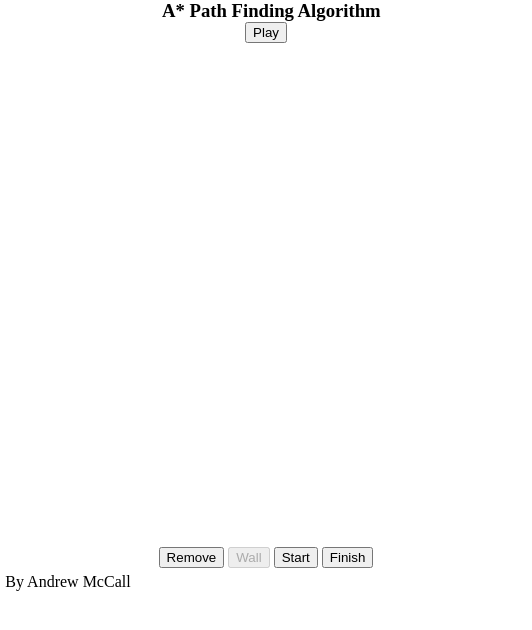
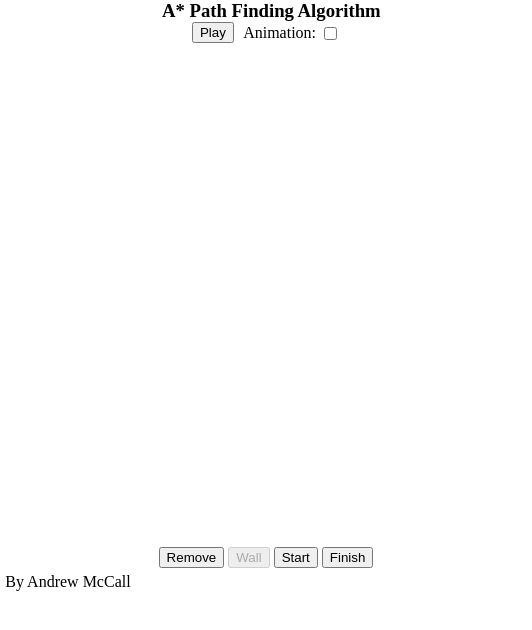
Before and after one commit to Andrew-McCall/electronPathFinder, an Electron app: page main.html in a window 532 px wide. Drawn offline with Linux system fonts and the light colour scheme.

Commit message:
Added Animation toggle

```diff
--- a/main.html
+++ b/main.html
@@ -12,6 +12,16 @@
             margin:0%;
             margin-left: 2%;
         }
+        label {
+        display: inline-block;
+        padding-right: -10px;
+        margin-left: 1%;
+        white-space: nowrap;
+        vertical-align: middle;
+        }
+        input {
+        vertical-align: middle;
+        }
     </style>
 
     <script defer src="src/main.js"></script>
@@ -19,7 +29,14 @@
 </head>
 <body unselectable="on">
     <div id="topbar" style="margin-left: auto; text-align: center">
-        <h3 id="log">A* Path Finding Algorithm</h3> <button id="play">Play</button>
+
+        <h3 id="log">A* Path Finding Algorithm</h3>
+
+        <button id="play">Play</button>
+
+        <label for="anim">Animation:</label>
+        <input type="checkbox" id="anim">
+
     </div>
 
     <div>
--- a/src/main.js
+++ b/src/main.js
@@ -1,7 +1,10 @@
 const playButton = document.getElementById("play");
 const editor = document.getElementById("editor").children
 
+const anim = document.getElementById("anim");
 const output = document.getElementById("log");
+
+
 
 const canvas = document.getElementById('canvas');
 const ctx = canvas.getContext('2d');
@@ -23,7 +26,6 @@ function writeData(x, y, value) {
 
 let distance = new Array(SIZE * SIZE).fill(null);
 async function  calculate() {
-
     function surrounding(current) {
         current.complete = true;
         for (let dx = -1; dx < 2; dx++){
@@ -79,9 +81,9 @@ async function  calculate() {
         while (lowest[0].to !== 0){
             for (let i = 0; i < lowest.length; i++) {
                 surrounding(lowest[i])
-                ctx.fillRect(lowest[i].x * SCALE, lowest[i].y * SCALE, SCALE, SCALE);
+                if (anim.checked) ctx.fillRect(lowest[i].x * SCALE, lowest[i].y * SCALE, SCALE, SCALE);
             }
-            await new Promise(resolve => setTimeout(resolve, 250));
+            if (anim.checked) await new Promise(resolve => setTimeout(resolve, 250));
             lowest = [start];
 
             let lowestDistance = 999999
@@ -135,12 +137,12 @@ async function  calculate() {
 }
 
 function updateCanvas() {
+    console.log()
     for (let x = 0; x < SIZE; x++) {
         for (let y = 0; y < SIZE; y++) {
 
             switch (readData(x, y)) {
                 case 0:
-                    //ctx.fillStyle = distance[x+y*SIZE]?'grey':'white';
                     ctx.fillStyle = 'white'
                     break;
                 case 1:
```
